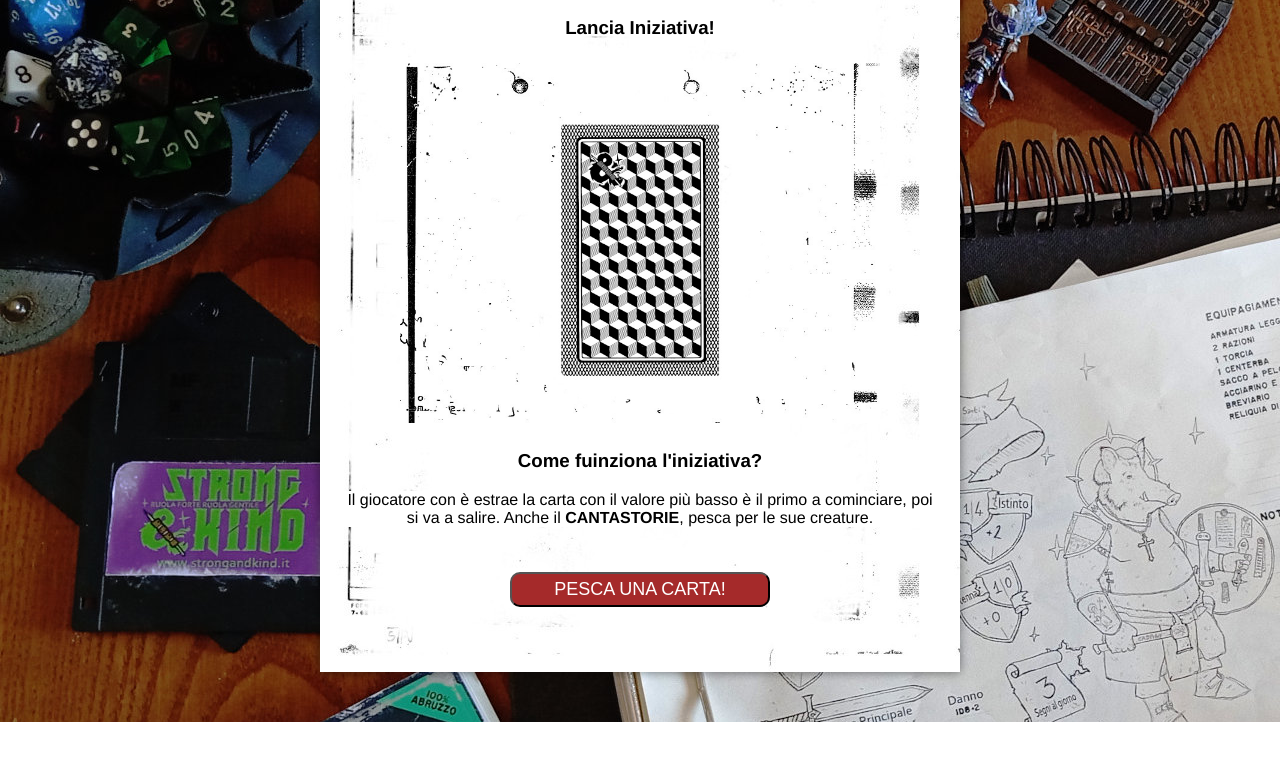
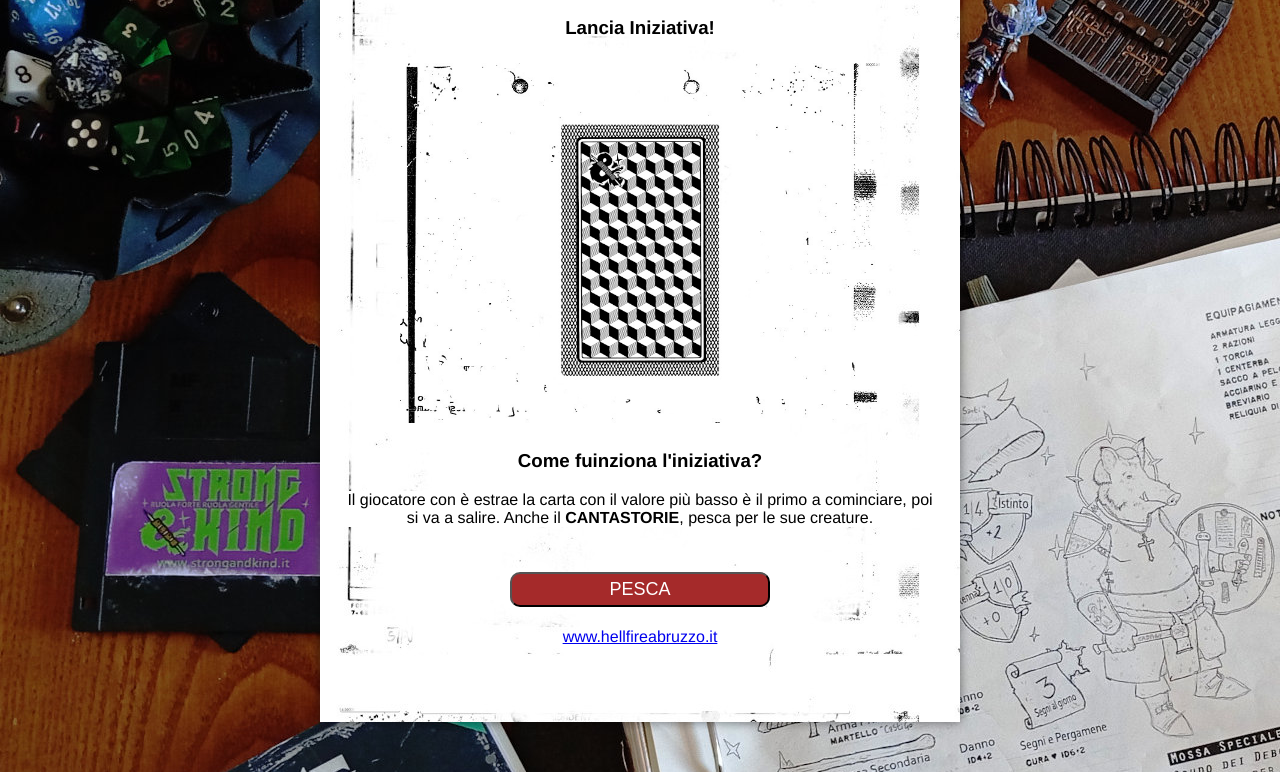
Before and after one commit to mattiabascelli/generatore_iniziativa, a plain HTML site: page index.html in a window 1280 px wide. Shown: the part 162-934 px from the top of the page. Before the commit the page ends 884 px from the top, so only its background shows below. Drawn offline with Linux system fonts and the light colour scheme.

Commit message:
Add files via upload

```diff
--- a/index.html
+++ b/index.html
@@ -18,7 +18,8 @@
         <h3>Come fuinziona l'iniziativa?</h3>
         <p id="story">Il giocatore con è estrae la carta con il valore più basso è il primo a cominciare, poi si va a salire. Anche il <strong>CANTASTORIE</strong>, pesca per le sue creature.</p>
         <div class="d20">
-            <input type="button" value="PESCA UNA CARTA!" onclick="fightGenerator();" />
+            <input type="button" value="PESCA" onclick="fightGenerator();" /><br />
+            <p><a href="https://www.hellfireabruzzo.it">www.hellfireabruzzo.it</a></p>
         </div>
     </div>
 </body>
```
